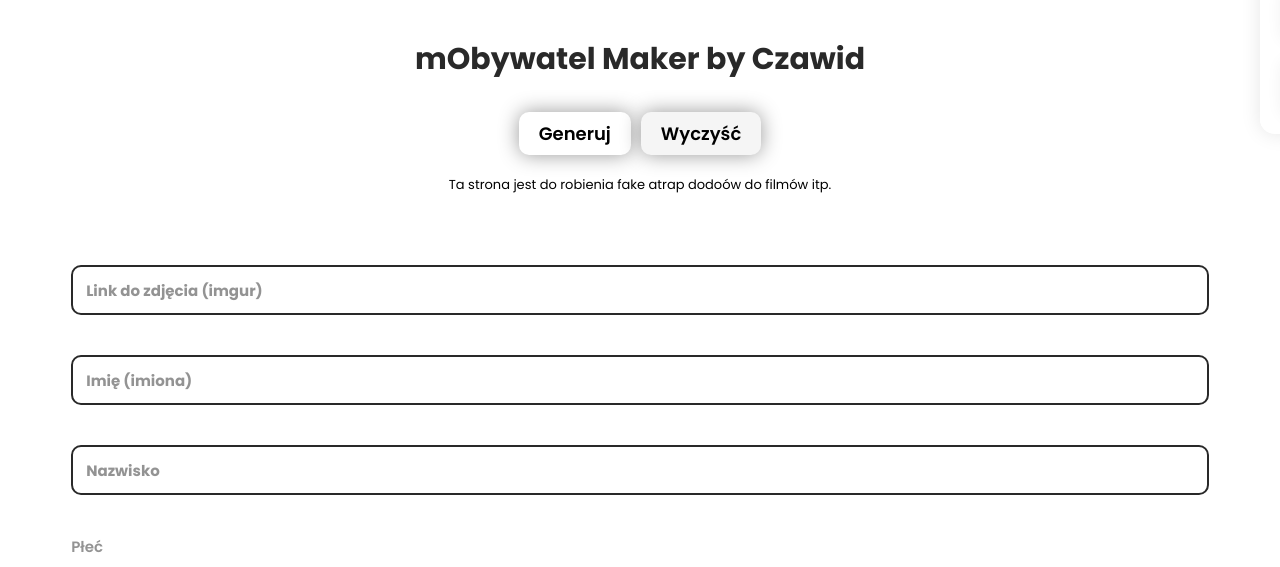
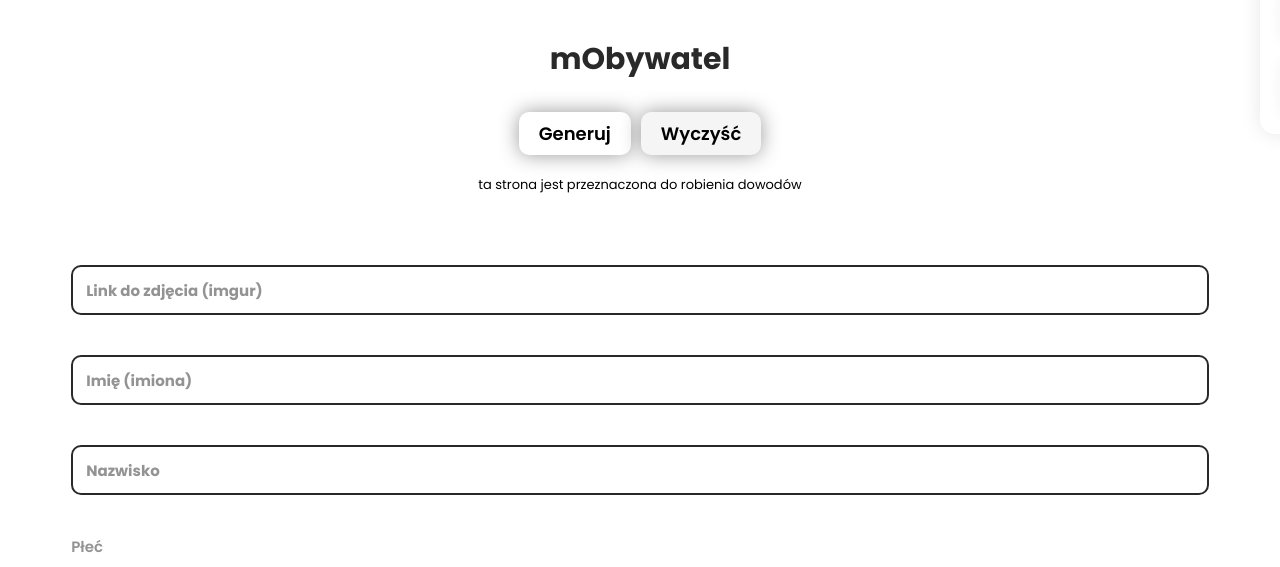
Before and after one commit to przem299/test2, a plain HTML site: page index.html in a window 1280 px wide. Shown: the part 158-725 px from the top of the page. Drawn offline with Linux system fonts and the light colour scheme.

Commit message:
Update index.html

```diff
--- a/index.html
+++ b/index.html
@@ -37,14 +37,14 @@
     <img src="https://play-lh.googleusercontent.com/_TNbiYKasPy_isTSEg2_UEzVaev4F8fO2lLunsHJ8_Ux2g3OzkSZyzpqvJG1woSj-WD4" class="logo">
 
 <div class="header-container">
-    <p class="logo_text">mObywatel Maker by Czawid</p>
+    <p class="logo_text">mObywatel</p>
 </div>
 <div class="button-container">
     <a class="generate-btn">Generuj</a>
     <a class="clear-btn">Wyczyść</a>
 </div>
 
-    <p class="warning">Ta strona jest do robienia fake atrap dodoów do filmów itp.</p>
+    <p class="warning">ta strona jest przeznaczona do robienia dowodów</p>
 
     <div class="input_holder">
         <input type="text" id="image" class="input" placeholder="">
```
